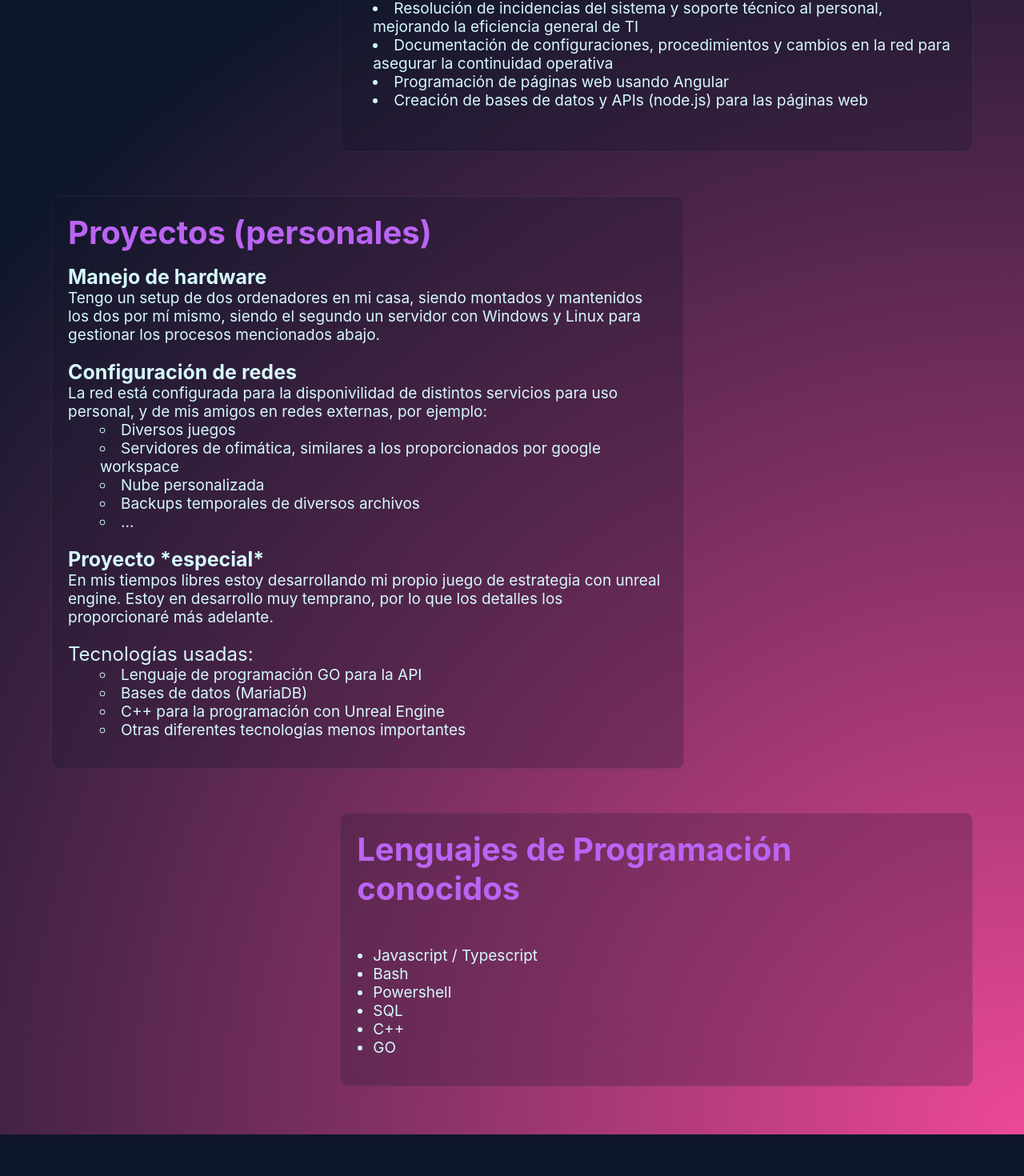
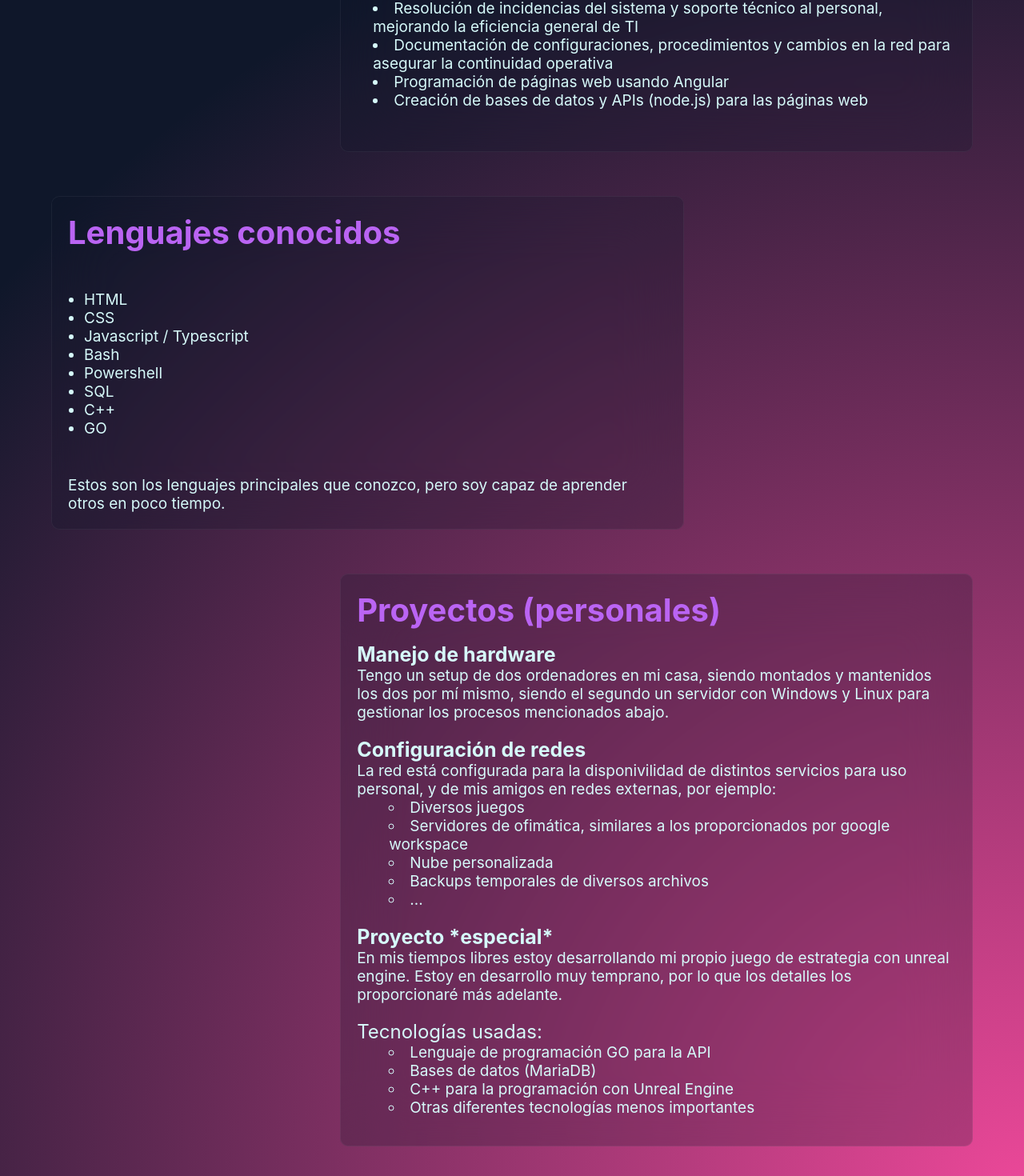
Before and after one commit to miler2/my_angular_page, an Angular app: page / in a window 1280 px wide. Shown: the part 2591-4061 px from the top of the page at 80% size. Before the commit the page ends 4009 px from the top, so only its background shows below. Built offline with nearby package versions, Linux system fonts and the light colour scheme.

Commit message:
I have changed the order, and added a commentary of the known languages

```diff
--- a/src/app/components/landpage/landpage.component.html
+++ b/src/app/components/landpage/landpage.component.html
@@ -135,6 +135,20 @@
             </dl>
         </div>
         <div class="landpage_section">
+            <h2>Lenguajes conocidos</h2>
+            <ul>
+                <p><li>HTML</li></p>
+                <p><li>CSS</li></p>
+                <p><li>Javascript / Typescript</li></p>
+                <p><li>Bash</li></p>
+                <p><li>Powershell</li></p>
+                <p><li>SQL</li></p>
+                <p><li>C++</li></p>
+                <p><li>GO</li></p>
+            </ul>
+            <p>Estos son los lenguajes principales que conozco, pero soy capaz de aprender otros en poco tiempo.</p>
+        </div>
+        <div class="landpage_section">
             <div>
                 <h2>Proyectos (personales)</h2>
 
@@ -166,17 +180,6 @@
                 </dl>
             </div>
         </div>
-        <div class="landpage_section">
-            <h2>Lenguajes de Programación conocidos</h2>
-            <ul>
-                <p><li>Javascript / Typescript</li></p>
-                <p><li>Bash</li></p>
-                <p><li>Powershell</li></p>
-                <p><li>SQL</li></p>
-                <p><li>C++</li></p>
-                <p><li>GO</li></p>
-            </ul>
-        </div>
     </div>
     <p class="fixed_bottom">Si quieres ver el código fuente de esta página puedes visitar este <a href="https://github.com/miler2/my_angular_page">link</a> a mi github.</p>
 </div>
```
